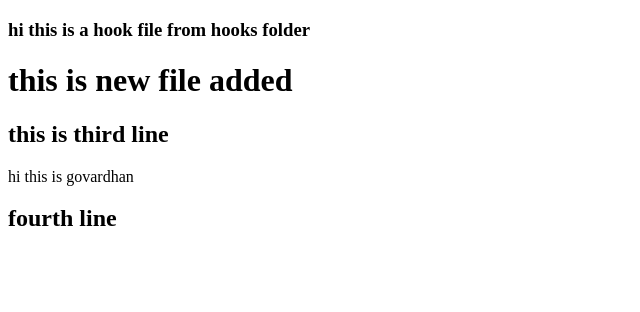
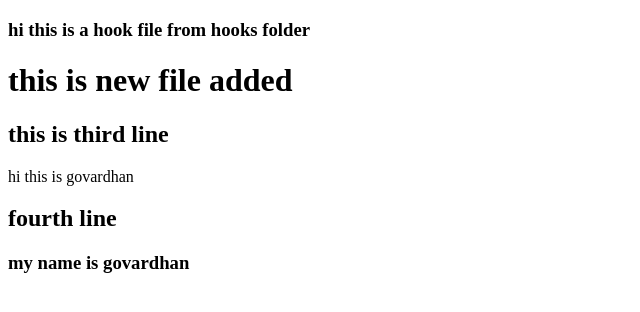
Before and after one commit to bhaskarini99/newtasktoday, a plain HTML site: page index.html in a window 1280 px wide. Shown: the whole page, without its empty margins (0-640 px from the left). Drawn offline with Linux system fonts and the light colour scheme.

Commit message:
Update index.html

```diff
--- a/index.html
+++ b/index.html
@@ -12,6 +12,7 @@
     <h2> this is third line</h2>
     <p>hi this is govardhan</p>
     <h2> fourth line</h2>
+    <h3> my name is govardhan</h3>
 
 </body>
 </html>
```
